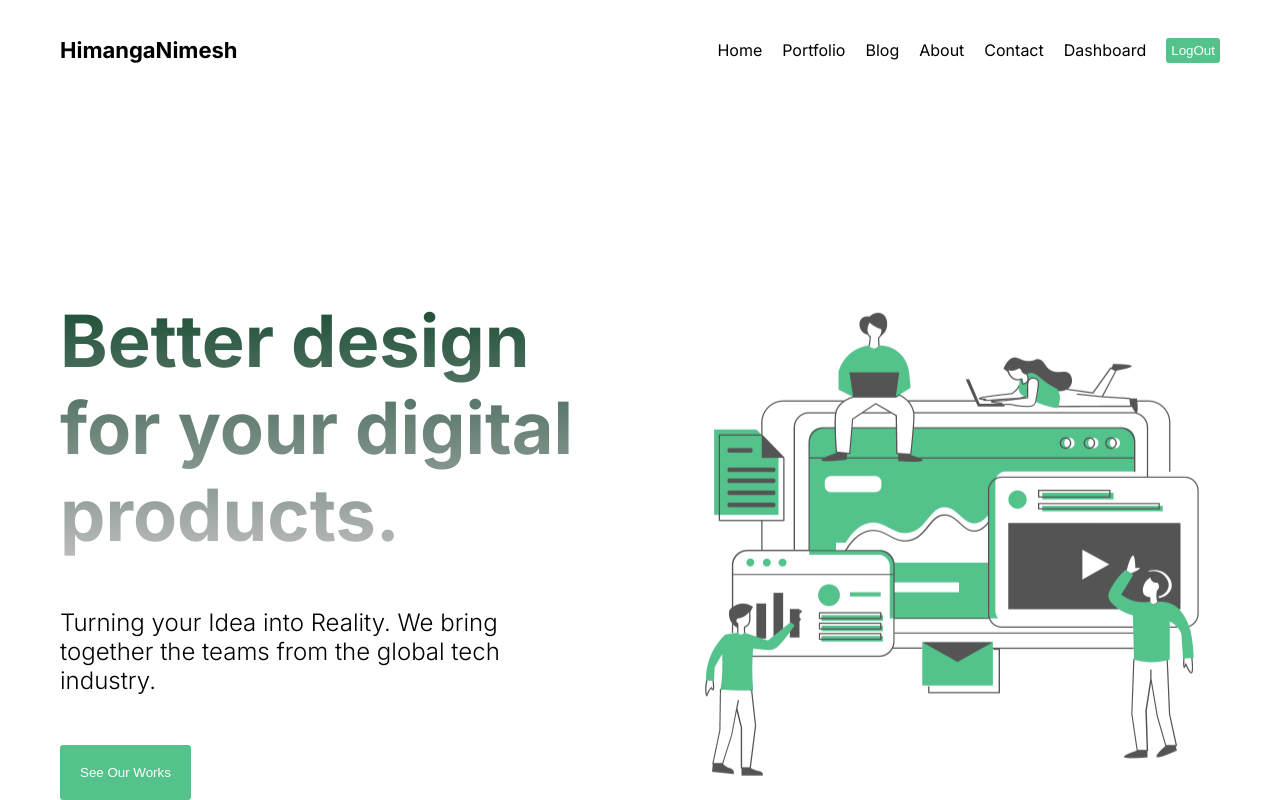
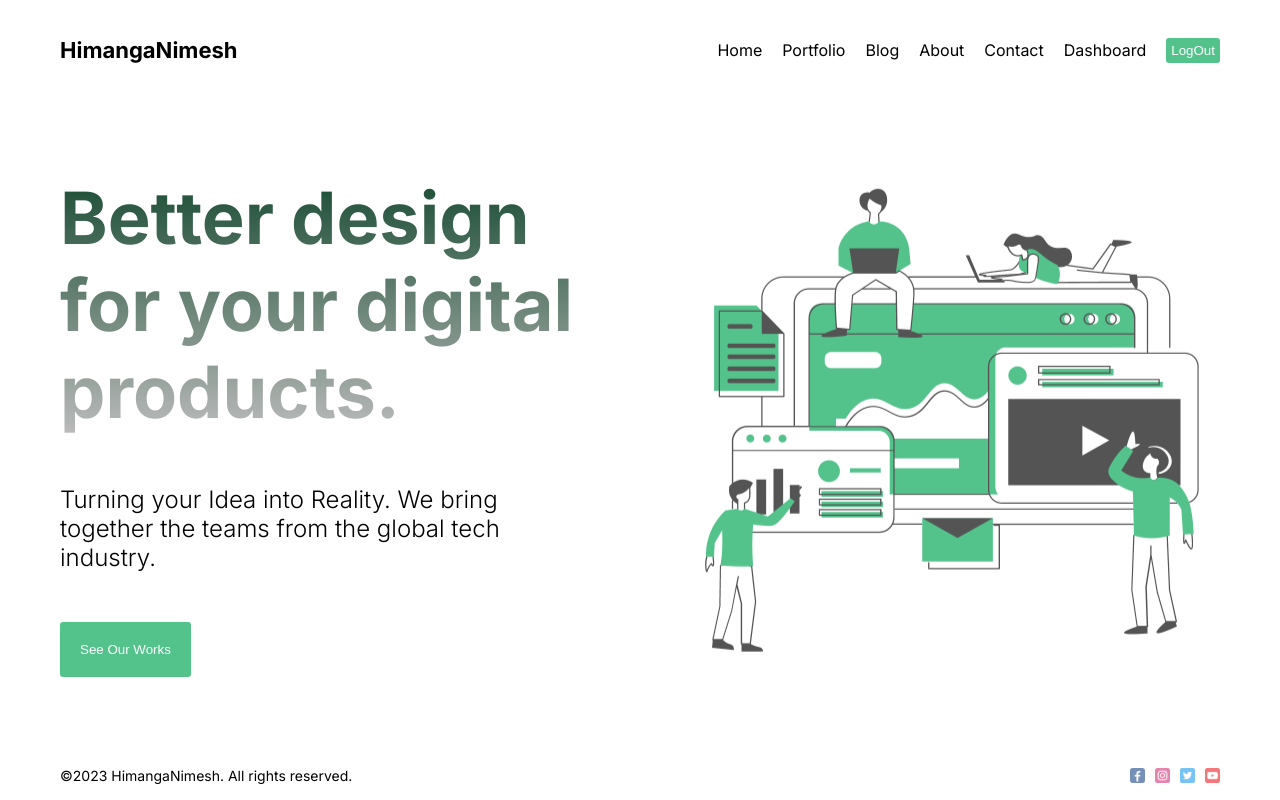
Before and after one commit to HimangaNimesh/blog_site_nextjs, a Next.js app: page / in a window 1280 px wide. Built offline with nearby package versions, Linux system fonts and the light colour scheme.

Commit message:
footer created

```diff
--- a/src/app/layout.js
+++ b/src/app/layout.js
@@ -1,6 +1,7 @@
 import './globals.css'
 import { Inter } from 'next/font/google'
 import Navbar from '@/components/navBar/Navbar'
+import Footer from '@/components/footer/Footer'
 
 const inter = Inter({ subsets: ['latin'] })
 
@@ -16,6 +17,7 @@ export default function RootLayout({ children }) {
         <div className='container'>
         <Navbar/>
         {children}
+        <Footer/>
         </div>
       </body>
     </html>
--- /dev/null
+++ b/src/components/footer/Footer.jsx
@@ -0,0 +1,19 @@
+import React from 'react'
+import styles from './Footer.module.css'
+import Image from 'next/image'
+
+const Footer = () => {
+  return (
+    <div className={styles.container}>
+        <div>©2023 HimangaNimesh. All rights reserved.</div>
+        <div className={styles.socials}>
+            <Image src="/fb.png" alt='' width={15} height={15} className={styles.icon}/>
+            <Image src="/insta.png" width={15} height={15} className={styles.icon} alt='insta logo'/>
+            <Image src="/tweater.png" width={15} height={15} className={styles.icon} alt='tweater logo'/>
+            <Image src="/utube.png" width={15} height={15} className={styles.icon}  alt='utube logo'/>
+        </div>
+    </div>
+  )
+}
+
+export default Footer
--- /dev/null
+++ b/src/components/footer/Footer.module.css
@@ -0,0 +1,18 @@
+.container{
+    height: 50px;
+    display: flex;
+    font-size: 14px;
+    align-items: center;
+    justify-content: space-between;
+}
+
+.socials{
+    display: flex;
+    align-items: center;
+    gap:10px;
+}
+
+.icon{
+    opacity: 0.6;
+    cursor: pointer;
+}
```
